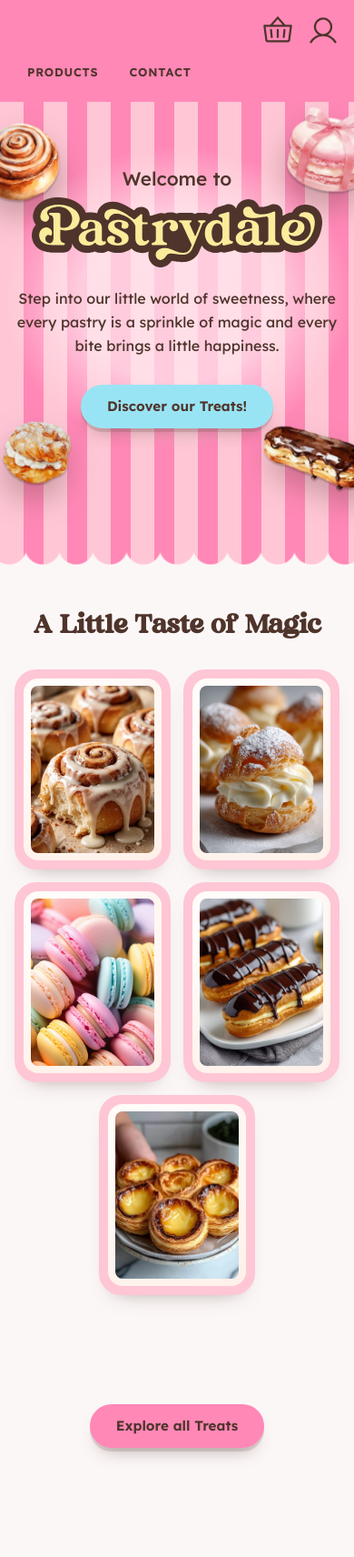
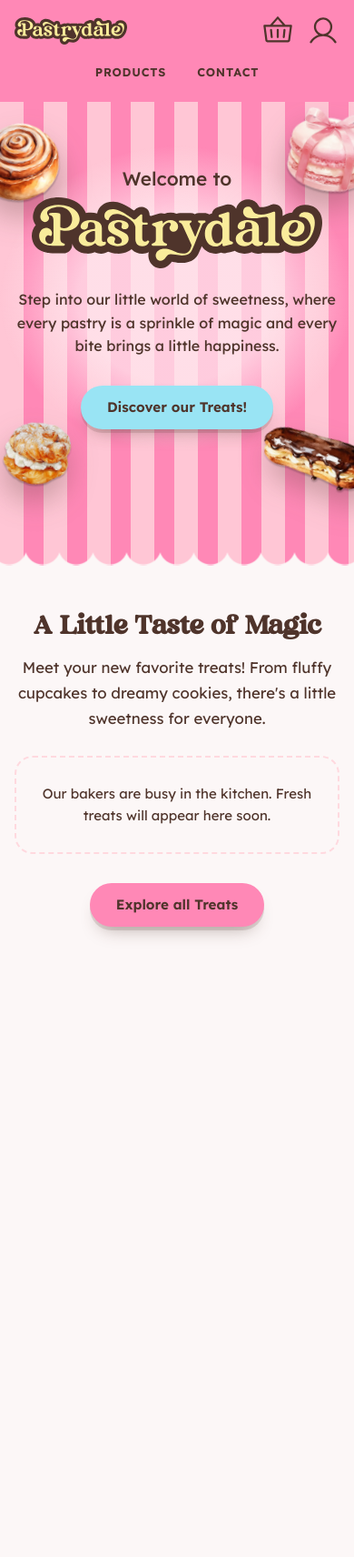
Before and after one commit to Zeroichi0040/Flask-Web-App-Customization-Activity, a Flask app: page / in a window 390 px wide. Shown: the top 1712 px of the page at 91% size. Run offline with Flask 3, Linux system fonts and the light colour scheme; parts of the project's set-up code (start-up, migrations or seed data) failed here and were passed over.

Commit message:
Refactor homepage layout and styles; update product display and treat section for improved user experience

```diff
--- a/frontend/static/css/app.css
+++ b/frontend/static/css/app.css
@@ -1191,29 +1191,16 @@
   margin: 16px auto 0;
 }
 
-/* Header on the home page: flat pink bar, no logo (the hero carries the brand), nav left, icons right. */
+/* Header on the home page: a flat pink bar that meets the hero's stripes.
+   Nav, logo and icons keep the shared layout; the bar is sticky inside the content column,
+   so with the admin sidebar it never slides over the sidebar. */
 body:has(.home) .topbar {
-  grid-template-columns: 1fr auto;
-  grid-template-areas: "nav actions";
   min-height: 68px;
   padding-bottom: 16px;
 }
 
-body.has-sidebar:has(.home) .topbar {
-  grid-template-columns: auto 1fr auto;
-  grid-template-areas: "toggle nav actions";
-}
-
 body:has(.home) .topbar::before {
   mask: none;
-}
-
-body:has(.home) .header-logo {
-  display: none;
-}
-
-body:has(.home) .topbar-nav {
-  justify-self: start;
 }
 
 .home-inner {
@@ -1344,38 +1331,187 @@
 .candy-pink:hover { background: #ff76aa; }
 
 /* ---- A Little Taste of Magic ---- */
+.home-treats .home-inner {
+  container: treats / inline-size;
+  text-align: center;
+}
+
+.treats-heading {
+  max-width: 40rem;
+  margin: 0 auto 28px;
+}
+
+.treats-heading .section-title {
+  margin-bottom: 12px;
+}
+
+.treats-heading .section-note {
+  margin: 0 auto;
+  color: var(--ink);
+  font-size: 1.05rem;
+  line-height: 1.65;
+  text-wrap: pretty;
+}
+
 .treat-row {
+  --treat-gap: clamp(14px, 2vw, 22px);
   display: flex;
   flex-wrap: wrap;
   justify-content: center;
-  gap: 14px;
+  gap: var(--treat-gap);
   margin: 0;
-  padding: 0;
+  padding: clamp(14px, 2.2vw, 26px);
   list-style: none;
+  border-radius: 28px;
+  background: color-mix(in srgb, var(--accent-soft) 38%, var(--paper));
 }
 
 .treat {
-  flex: 0 1 calc((100% - 56px) / 5);
-  padding: 10px;
-  border-radius: 24px;
-  background: var(--stripe-light);
-  box-shadow: 0 12px 24px -18px #4f342b99;
-  animation: home-rise .6s ease-out backwards;
-}
-
-.treat:nth-child(2) { animation-delay: .08s; }
-.treat:nth-child(3) { animation-delay: .16s; }
-.treat:nth-child(4) { animation-delay: .24s; }
-.treat:nth-child(5) { animation-delay: .32s; }
-
-.treat img {
+  flex: 0 1 calc((100% - 4 * var(--treat-gap)) / 5);
+  min-width: 0;
+  text-align: left;
+}
+
+.treat-card {
+  height: 100%;
+}
+
+.treat-media {
+  position: relative;
+  display: block;
+  aspect-ratio: 1;
+  overflow: hidden;
+  border: 1px solid #d7c8c5;
+  border-radius: 16px;
+  background: var(--accent-soft);
+  isolation: isolate;
+}
+
+.treat-media img.treat-photo {
   display: block;
   width: 100%;
-  aspect-ratio: 1;
-  padding: 8px;
-  border-radius: 16px;
+  height: 100%;
   object-fit: cover;
-  background: radial-gradient(circle at 30% 20%, #fff, #fff0e8);
+  transition: transform .35s ease;
+}
+
+.treat-media img.treat-placeholder {
+  position: absolute;
+  inset: 0;
+  width: 32%;
+  height: 32%;
+  margin: auto;
+  object-fit: contain;
+  opacity: .7;
+}
+
+.treat-card:hover .treat-photo,
+.treat-card:focus-within .treat-photo {
+  transform: scale(1.045);
+}
+
+/* Add-to-basket strip: slides up on hover or keyboard focus, always shown on touch screens. */
+.treat-action {
+  position: absolute;
+  right: 0;
+  bottom: 0;
+  left: 0;
+  z-index: 1;
+  display: flex;
+  align-items: center;
+  justify-content: center;
+  gap: 8px;
+  min-height: 44px;
+  padding: 8px 10px;
+  background: color-mix(in srgb, var(--accent) 92%, transparent);
+  color: var(--ink);
+  font-size: .76rem;
+  font-weight: 700;
+  letter-spacing: .04em;
+  text-transform: uppercase;
+  white-space: nowrap;
+  opacity: 0;
+  transform: translateY(100%);
+  transition: opacity .22s ease, transform .22s ease;
+}
+
+.treat-action-icon {
+  width: 18px;
+  height: 18px;
+  object-fit: contain;
+}
+
+.treat-card:hover .treat-action,
+.treat-card:focus-within .treat-action {
+  opacity: 1;
+  transform: none;
+}
+
+@media (hover: none) {
+  .treat-action {
+    opacity: 1;
+    transform: none;
+  }
+}
+
+.treat-info {
+  padding: 12px 2px 4px;
+}
+
+.treat-info h3 {
+  margin: 0 0 4px;
+  font-size: clamp(1.05rem, 1.6vw, 1.25rem);
+  line-height: 1.25;
+  letter-spacing: -.01em;
+}
+
+.treat-info h3 a {
+  color: var(--ink);
+  text-decoration: none;
+}
+
+.treat-info h3 a:hover {
+  text-decoration: underline;
+  text-decoration-thickness: 2px;
+}
+
+.treat-blurb {
+  display: -webkit-box;
+  -webkit-line-clamp: 3;
+  -webkit-box-orient: vertical;
+  overflow: hidden;
+  margin: 0 0 8px;
+  font-size: .875rem;
+  line-height: 1.5;
+}
+
+.treat-price {
+  margin: 0;
+  font-size: .95rem;
+  font-weight: 650;
+  font-variant-numeric: tabular-nums;
+}
+
+.treats-empty {
+  max-width: 30rem;
+  margin: 0 auto;
+  padding: 28px 20px;
+  border: 2px dashed var(--accent-soft);
+  border-radius: 20px;
+}
+
+.treats-cta {
+  margin-top: 32px;
+}
+
+/* Cards per row follow the width of the section, so the admin sidebar is accounted for too. */
+@container treats (max-width: 900px) {
+  .treat { flex-basis: calc((100% - 2 * var(--treat-gap)) / 3); }
+}
+
+@container treats (max-width: 540px) {
+  .treat { flex-basis: calc((100% - var(--treat-gap)) / 2); }
+  .treat-action { font-size: .68rem; gap: 6px; padding-inline: 6px; }
 }
 
 /* ---- Baked with Love ---- */
@@ -1492,12 +1641,6 @@
   }
 }
 
-@media(max-width:900px) {
-  .treat {
-    flex-basis: calc((100% - 28px) / 3);
-  }
-}
-
 @media(max-width:800px) {
   .story {
     grid-template-columns: 1fr;
@@ -1525,12 +1668,6 @@
   .hero-float--b { left: -16px; top: auto; bottom: 56px; width: 112px; }
   .hero-float--c { right: -26px; top: 12px; width: 108px; }
   .hero-float--d { right: -30px; top: auto; bottom: 48px; width: 138px; }
-}
-
-@media(max-width:540px) {
-  .treat {
-    flex-basis: calc((100% - 14px) / 2);
-  }
 }
 
 .content-grid {
@@ -2725,74 +2862,6 @@
   max-height: 120px;
 }
 /* =========================================
-   PERMANENTLY FIXED HOMEPAGE HEADER
-========================================= */
-
-.home ~ .topbar,
-.topbar.is-fixed {
-  position: fixed !important;
-  top: 0;
-  left: 0;
-  right: 0;
-
-  width: 100%;
-  z-index: 1000;
-
-  margin: 0;
-}
-
-/* Keep the header's original layout and centered logo */
-
-.topbar.is-fixed {
-  display: grid !important;
-
-  grid-template-columns: 1fr auto 1fr !important;
-  grid-template-areas: "nav logo actions" !important;
-
-  align-items: center;
-}
-
-.topbar.is-fixed .topbar-nav {
-  grid-area: nav;
-  justify-self: start;
-}
-
-.topbar.is-fixed .header-logo {
-  grid-area: logo;
-  justify-self: center;
-  margin: 0;
-}
-
-.topbar.is-fixed .topbar-actions {
-  grid-area: actions;
-  justify-self: end;
-}
-
-/* Reserve the header's original document space */
-
-.topbar-fixed-spacer {
-  display: block;
-  width: 100%;
-  flex: 0 0 auto;
-}
-
-/* Mobile layout */
-
-@media (max-width: 800px) {
-  .topbar.is-fixed {
-    grid-template-columns: auto 1fr auto !important;
-    grid-template-areas:
-      "toggle logo actions"
-      "nav nav nav" !important;
-  }
-
-  .topbar.is-fixed .header-logo {
-    justify-self: center;
-  }
-}
-
-
-/* =========================================
    PASTRYDALE — SINGLE PRODUCT PAGE
 ========================================= */
 
--- a/frontend/static/js/app.js
+++ b/frontend/static/js/app.js
@@ -224,26 +224,3 @@
     }
   });
 }
-
-/* Home page: keep the header fixed at the top at all times. */
-
-document.addEventListener("DOMContentLoaded", () => {
-  const header = document.querySelector(".topbar");
-
-  if (!header || !document.querySelector(".home")) return;
-
-  // Reserve the header's original space in the document.
-  const spacer = document.createElement("div");
-  spacer.className = "topbar-fixed-spacer";
-
-  header.before(spacer);
-
-  function updateHeaderSpace() {
-    spacer.style.height = `${header.offsetHeight}px`;
-  }
-
-  header.classList.add("is-fixed");
-  updateHeaderSpace();
-
-  window.addEventListener("resize", updateHeaderSpace);
-});
--- a/frontend/templates/base.html
+++ b/frontend/templates/base.html
@@ -36,7 +36,7 @@
             {% endif %}
           </nav>
           <a class="header-logo" href="{{ url_for('public.home') }}">
-            <img src="{{ url_for('static', filename='images/logotype-primary.svg') }}" alt="{{ app_name }}" class="header-logo-image">
+            <img src="{{ url_for('static', filename='images/logotype-hero.svg') }}" alt="{{ app_name }}" class="header-logo-image">
           </a>
           <div class="topbar-actions">
             {% set cart_href = url_for('shop.cart') if current_user.is_authenticated else url_for('auth.login_page', next=url_for('shop.cart')) %}
--- a/frontend/templates/public/home.html
+++ b/frontend/templates/public/home.html
@@ -2,14 +2,8 @@
 {% block title %}Welcome{% endblock %}
 {% block content %}
   {% set home_images = 'images/home/' %}
-  {% set product_images = 'images/products/' %}
-  {% set treats = [
-    (product_images ~ 'cinnamon-rolls-02.jpg', 'Fresh cinnamon rolls with icing'),
-    (product_images ~ 'cream-puff-01.jpg', 'A cream puff dusted with sugar'),
-    (product_images ~ 'macarons-02.jpg', 'A colorful assortment of macarons'),
-    (product_images ~ 'eclairs.jpg', 'Chocolate éclairs on a plate'),
-    (product_images ~ 'custard-tart-02.jpg', 'Golden custard tarts'),
-  ] %}
+  {# The view passes the newest active products as `featured_products`. #}
+  {% set treats = (featured_products or [])[:5] %}
   <div class="home">
 
     <section class="home-hero" aria-labelledby="home-title">
@@ -34,19 +28,51 @@
 
     <section class="home-section home-treats" aria-labelledby="treats-title">
       <div class="home-inner">
-        <h2 id="treats-title" class="section-title reveal">A Little Taste of Magic</h2>
+        <header class="treats-heading reveal">
+          <h2 id="treats-title" class="section-title">A Little Taste of Magic</h2>
+          <p class="section-note">Meet your new favorite treats! From fluffy cupcakes to dreamy cookies, there's a little sweetness for everyone.</p>
+        </header>
+
+        {% if treats %}
           <ul class="treat-row">
-          {% for file, description in treats %}
+            {% for product in treats %}
               <li class="treat">
-              <img src="{{ url_for('static', filename=art ~ file) }}"
-                   alt="{{ description }}"
-                   width="200" height="200"
+                <article class="treat-card">
+                  {# The photo link repeats the name link below, so keyboards and screen readers skip it. #}
+                  <a class="treat-media"
+                     href="{{ url_for('shop.product', product_id=product.id) }}"
+                     tabindex="-1" aria-hidden="true">
+                    {% if product.has_image %}
+                      <img class="treat-photo"
+                           src="{{ url_for('shop.product_image', product_id=product.id, v=product.version) }}"
+                           alt=""
+                           width="400" height="400"
                            loading="lazy">
+                    {% else %}
+                      <img class="treat-placeholder"
+                           src="{{ url_for('static', filename='images/icons/basket.svg') }}"
+                           alt="">
+                    {% endif %}
+                    <span class="treat-action">
+                      <img class="treat-action-icon" src="{{ url_for('static', filename='images/icons/basket.svg') }}" alt="">
+                      Add to basket
+                    </span>
+                  </a>
+                  <div class="treat-info">
+                    <h3><a href="{{ url_for('shop.product', product_id=product.id) }}">{{ product.name }}</a></h3>
+                    {% set blurb = product.subheading or product.description %}
+                    {% if blurb %}<p class="treat-blurb">{{ blurb|truncate(90) }}</p>{% endif %}
+                    <p class="treat-price">{% if product.variations %}from {% endif %}₱{{ '%.2f'|format(product.from_price) }}</p>
+                  </div>
+                </article>
               </li>
             {% endfor %}
           </ul>
-        <p class="section-note reveal">Meet your new favorite treats! From fluffy cupcakes to dreamy cookies, there's a little sweetness for everyone.</p>
-        <a class="button candy candy-pink" href="{{ url_for('shop.products') }}">Explore all Treats</a>
+        {% else %}
+          <p class="treats-empty">Our bakers are busy in the kitchen. Fresh treats will appear here soon.</p>
+        {% endif %}
+
+        <a class="button candy candy-pink treats-cta" href="{{ url_for('shop.products') }}">Explore all Treats</a>
       </div>
     </section>
 
@@ -54,6 +80,10 @@
       <div class="home-inner">
         <article class="story reveal">
           <div class="story-copy">
+            <img class="story-mark"
+                 src="{{ url_for('static', filename='images/logomark.svg') }}"
+                 alt=""
+                 width="64" height="84">
             <h2 id="story-title">Baked with Love,<br> Made for Magic</h2>
             <p class="ornament" aria-hidden="true">❀˖°⋆౨ৎ˚⟡</p>
             <p>At {{ app_name }}, we believe that the sweetest moments deserve the sweetest treats. Every creation brings together delightful flavors and a touch of fairytale charm.</p>
```
Also changed, not shown: other parts of frontend/static/css/app.css (+19 -6 lines). Lines whose indentation alone changed are shown as unchanged.
